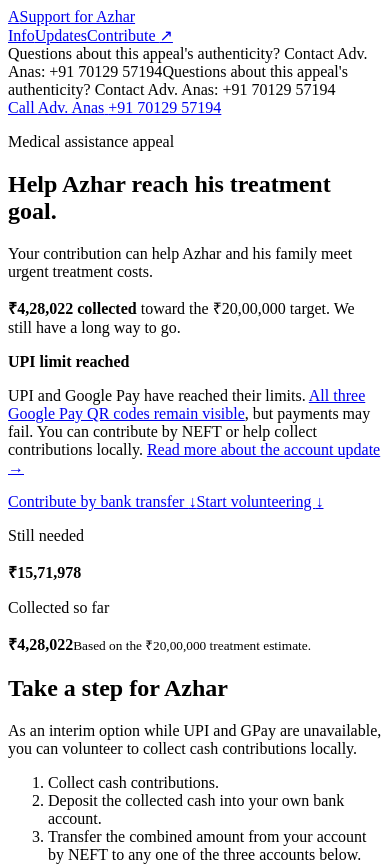
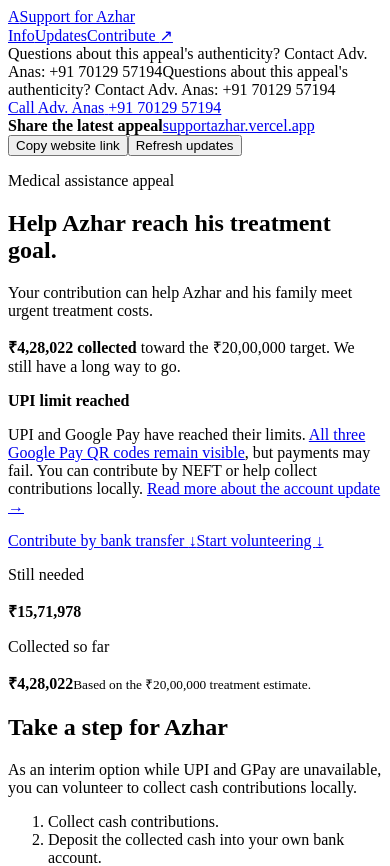
Before and after one commit to stormdotcom/supportazhar, a React (Vite) app: page / in a window 390 px wide. Shown: the top 866 px of the page. Built offline with nearby package versions, Linux system fonts and the light colour scheme; the HTML template or start-up script is replaced by a standard one.

Commit message:
Add site sharing and refresh controls

```diff
--- a/data.json
+++ b/data.json
@@ -1,4 +1,5 @@
 {
+  "websiteUrl": "https://supportazhar.vercel.app/",
   "person": {
     "name": "Azhar Shafi",
     "firstName": "Azhar",
--- a/index.html
+++ b/index.html
@@ -6,6 +6,11 @@
     <meta name="theme-color" content="#eff7f6" />
     <meta name="apple-mobile-web-app-title" content="Support Azhar" />
     <meta name="description" content="Support Azhar Shafi's treatment. Contribute by bank transfer or volunteer to collect contributions." />
+    <link rel="canonical" href="https://supportazhar.vercel.app/" />
+    <meta property="og:type" content="website" />
+    <meta property="og:title" content="Support for Azhar Shafi" />
+    <meta property="og:description" content="Support Azhar Shafi's treatment. Contribute by bank transfer or volunteer to collect contributions." />
+    <meta property="og:url" content="https://supportazhar.vercel.app/" />
     <link rel="icon" type="image/svg+xml" href="/favicon.svg" />
     <link rel="icon" type="image/png" sizes="32x32" href="/favicon-32x32.png" />
     <link rel="icon" type="image/png" sizes="16x16" href="/favicon-16x16.png" />
--- a/src/components/SiteHeader.jsx
+++ b/src/components/SiteHeader.jsx
@@ -1,10 +1,21 @@
-import React from 'react';
+import React, { useState } from 'react';
 import { Link } from 'react-router';
 import { appeal } from '../data/appeal.js';
 
 export default function SiteHeader() {
   const verification = appeal.contacts.reference[0];
   const name = appeal.contacts.verificationName;
+  const [copyStatus, setCopyStatus] = useState('');
+
+  async function copyWebsiteLink() {
+    try {
+      await navigator.clipboard.writeText(appeal.websiteUrl);
+      setCopyStatus('Website link copied');
+    } catch {
+      setCopyStatus('Could not copy. Select the website link to share it.');
+    }
+  }
+
   return (
     <header className="site-header-wrap">
       <div className="site-header">
@@ -27,6 +38,17 @@ export default function SiteHeader() {
         </div>
         <a className="verification-call" href={`tel:${verification.tel}`} aria-label={`Call ${name} at ${verification.display}`}>Call {name} <span>{verification.display}</span></a>
       </div>
+      <div className="site-actions" aria-label="Share and refresh this appeal">
+        <div className="site-actions-link">
+          <strong>Share the latest appeal</strong>
+          <a href={appeal.websiteUrl} target="_blank" rel="noopener noreferrer">supportazhar.vercel.app</a>
+        </div>
+        <div className="site-actions-controls">
+          <button type="button" onClick={copyWebsiteLink}>Copy website link</button>
+          <button type="button" onClick={() => window.location.reload()}>Refresh updates</button>
+        </div>
+        <span className="site-actions-feedback" role="status" aria-live="polite">{copyStatus}</span>
+      </div>
     </header>
   );
 }
--- a/src/styles.css
+++ b/src/styles.css
@@ -33,6 +33,16 @@ a { color: inherit; }
 .verification-call { display: inline-flex; align-items: center; justify-content: center; gap: 7px; min-height: 44px; flex: 0 0 auto; color: #0c5954; font-size: 12px; font-weight: 700; text-decoration: none; white-space: nowrap; }
 .verification-call span { font-size: 13px; font-weight: 800; }
 .verification-call:hover { text-decoration: underline; }
+.site-actions { display: flex; align-items: center; flex-wrap: wrap; gap: 8px 18px; padding: 11px clamp(22px, 5.3vw, 84px); border-bottom: 1px solid #d5e5e2; background: #fff; }
+.site-actions-link { display: flex; align-items: baseline; flex-wrap: wrap; gap: 5px 12px; color: #315a60; font-size: 13px; }
+.site-actions-link strong { color: #103b43; }
+.site-actions-link a { color: #0b626a; text-underline-offset: 3px; overflow-wrap: anywhere; }
+.site-actions-controls { display: flex; flex-wrap: wrap; gap: 8px; margin-left: auto; }
+.site-actions-controls button { min-height: 44px; padding: 9px 13px; border: 1px solid #bfd8d7; border-radius: 6px; background: #f6fbfa; color: #0b626a; cursor: pointer; font-size: 13px; font-weight: 700; }
+.site-actions-controls button:first-child { border-color: #0b626a; background: #0b626a; color: #fff; }
+.site-actions-controls button:hover { background: #e4f3f0; }
+.site-actions-controls button:first-child:hover { background: #084f56; }
+.site-actions-feedback { color: #246e61; font-size: 12px; font-weight: 700; }
 @keyframes verification-scroll { to { transform: translateX(-50%); } }
 
 .hero { display: grid; grid-template-columns: minmax(0, 1fr) minmax(270px, 370px); gap: clamp(34px, 8vw, 140px); align-items: center; padding: clamp(54px, 7vw, 108px) clamp(22px, 8vw, 128px) clamp(62px, 8vw, 120px); }
@@ -208,7 +218,7 @@ h1 { max-width: 720px; margin-bottom: 27px; font-size: clamp(47px, 5.8vw, 84px);
 .qr-dialog a { font-size: 13px; color: #0b6871; font-weight: 700; }
 
 /* iOS safe areas and touch-sized controls */
-.site-header, .site-footer, .verification-strip { padding-left: max(clamp(22px, 5.3vw, 84px), env(safe-area-inset-left)); padding-right: max(clamp(22px, 5.3vw, 84px), env(safe-area-inset-right)); }
+.site-header, .site-footer, .verification-strip, .site-actions { padding-left: max(clamp(22px, 5.3vw, 84px), env(safe-area-inset-left)); padding-right: max(clamp(22px, 5.3vw, 84px), env(safe-area-inset-right)); }
 .primary-cta, .header-link, .text-button, .copy-button, .incident-filters button, .dialog-header button { min-height: 44px; }
 .text-button { padding: 10px 8px; }
 .copy-button { padding: 8px 10px; font-size: 12px; }
@@ -258,6 +268,9 @@ h1 { max-width: 720px; margin-bottom: 27px; font-size: clamp(47px, 5.8vw, 84px);
   .site-header { flex-wrap: wrap; justify-content: center; gap: 0; padding-top: 12px; padding-bottom: 6px; }
   .header-nav { width: 100%; justify-content: center; }
   .header-link { font-size: 13px; }
+  .site-actions { flex-direction: column; align-items: stretch; }
+  .site-actions-controls { width: 100%; margin-left: 0; }
+  .site-actions-controls button { flex: 1 1 auto; }
   .context-line { margin-bottom: 15px; }
   h1 { font-size: clamp(42px, 11.5vw, 58px); }
   .hero-lede { font-size: 18px; }
```
